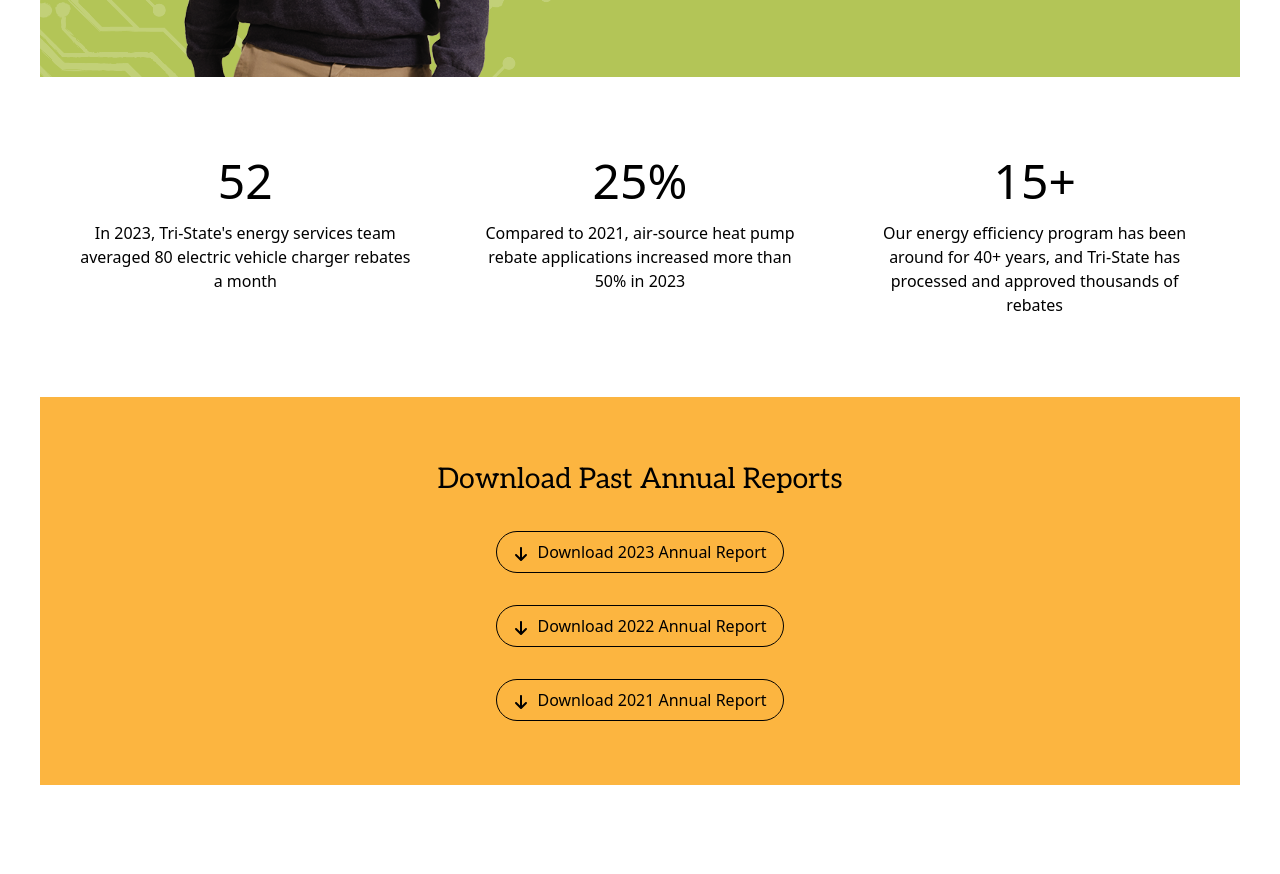
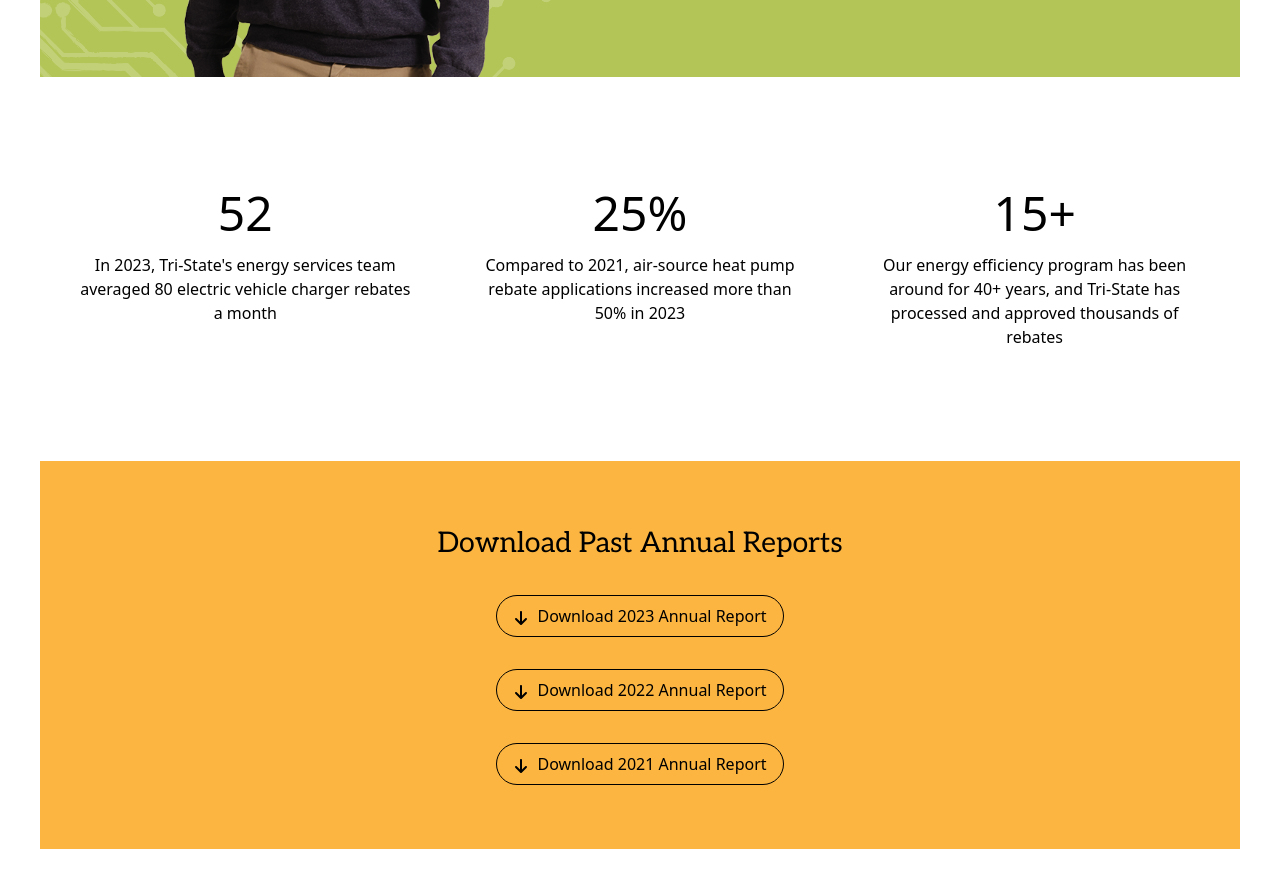
Before and after one commit to swansondesigns/ts-modules, a website: page annual-report-2024.htm in a window 1280 px wide. Shown: the part 3708-4582 px from the top of the page. Drawn offline with nearby package versions, Linux system fonts and the light colour scheme; files that its build step writes are made by us from their sources.

Commit message:
AR: More padding on one of the quotes

```diff
--- a/annual-report-2024.htm
+++ b/annual-report-2024.htm
@@ -291,7 +291,7 @@
 
 	</div>
 
-	<div class="relative grid grid-cols-1 gap-16 px-10 py-20 ts-stats-container md:grid-cols-3">
+	<div class="relative grid grid-cols-1 gap-16 px-10 py-28 ts-stats-container md:grid-cols-3">
 		<div class="grid grid-rows-[auto,1fr] gap-4 text-center">
 			<div class="text-5xl"><stat-value>80</stat-value></div>
 			<p class="text-center">In 2023, Tri-State's energy services team averaged 80 electric vehicle charger
```
